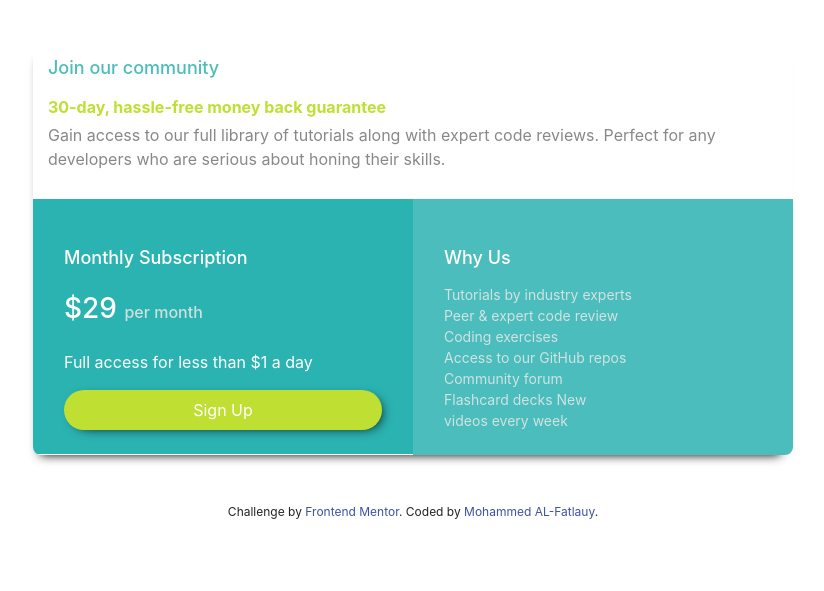
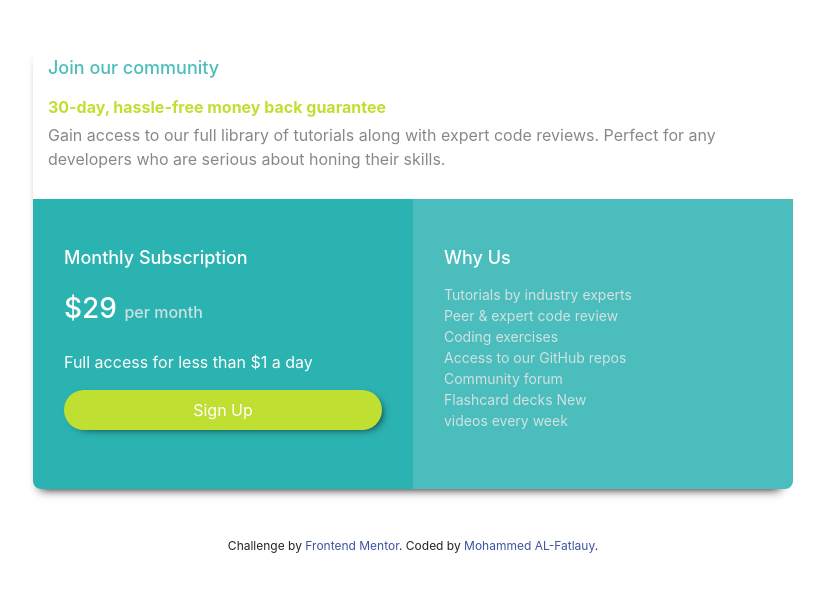
Before and after one commit to m9o7f2/temp_three, a plain HTML site: page index.html in a window 1280 px wide. Shown: the part 121-712 px from the top of the page, without its empty margins (227-1051 px from the left). Drawn offline with Linux system fonts and the light colour scheme.

Commit message:
fix issue

```diff
--- a/css/index.css
+++ b/css/index.css
@@ -15,11 +15,7 @@ section .box-1 span {
     font-weight: bold;
 }
 section .box-1 p{
-    color: #777;
     color: #888;
-}
-section .box-2{
-    padding-bottom: 8px;
 }
 section .box-2,
 section .box-3{
@@ -45,7 +41,7 @@ section .box-2 button {
     border-radius: 20px;
     color: #fff;
     background: #BFDF32;
-    box-shadow: 4px 3px 12px -5px black;
+    box-shadow: 4px 3px 10px -5px black;
     outline: none;
     cursor: pointer;
     transition: all .5s;
--- a/index.html
+++ b/index.html
@@ -1,5 +1,7 @@
-<html>
+<!DOCTYPE html>
+<html lang="en">
     <head>
+        <title>Single Price Grid Component</title>
         <meta charset="utf-8">
         <link rel="stylesheet" href="css/bootstrap.min.css">
         <link rel="stylesheet" href="css/all.css">
@@ -20,7 +22,7 @@
                                 </p>
                             </div>
                         </div>
-                        <div class="col-lg-6 float-md-left" style="background-color:#2BB3B1 ;">
+                        <div class="col-lg-6 float-md-left" style="background-color:#2BB3B1; height: 290px;">
                             <div class="box-2 pt-5 px-3">
                                 <h2>Monthly Subscription</h2>
                                 <h3 class="py-3">&dollar;29 <span>per month</span></h3>
@@ -28,7 +30,7 @@
                                 <button class="my-3">Sign Up</button>
                             </div>
                         </div>
-                        <div class="col-lg-6 float-md-left" style="background-color: #4BBDBC;">
+                        <div class="col-lg-6 float-md-left" style="background-color: #4BBDBC; height: 290px">
                             <div class="box-3 pt-5 px-3">
                                 <h2>Why Us</h2>
                                 <p class="py-2">
```
